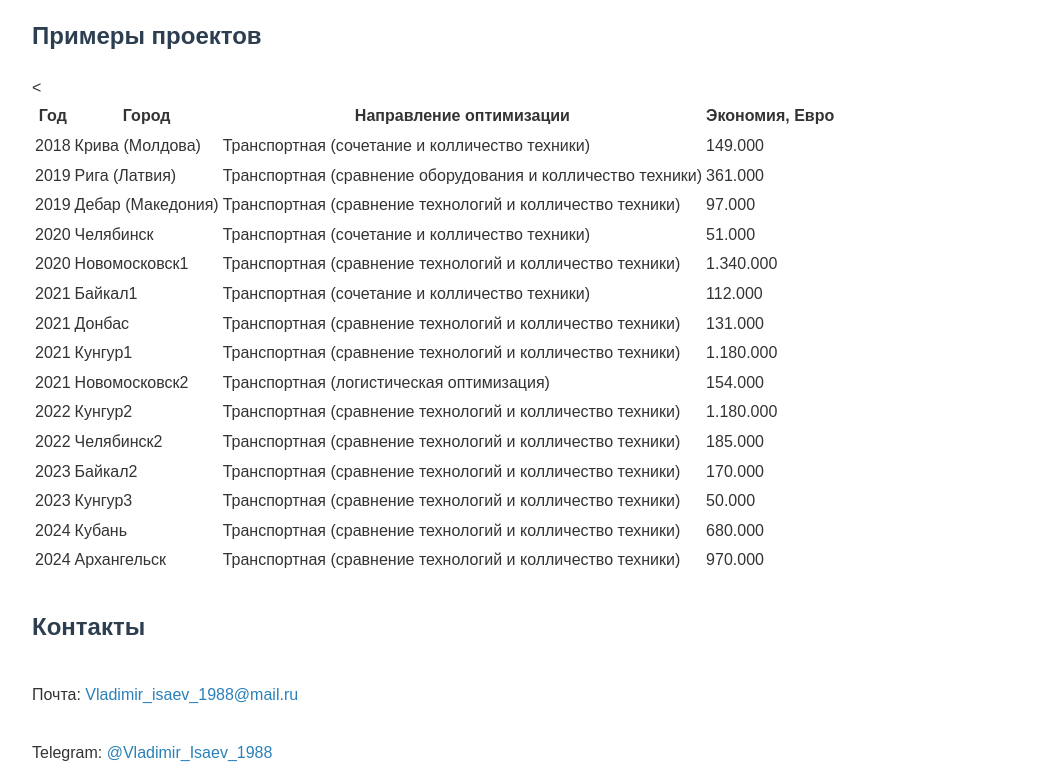
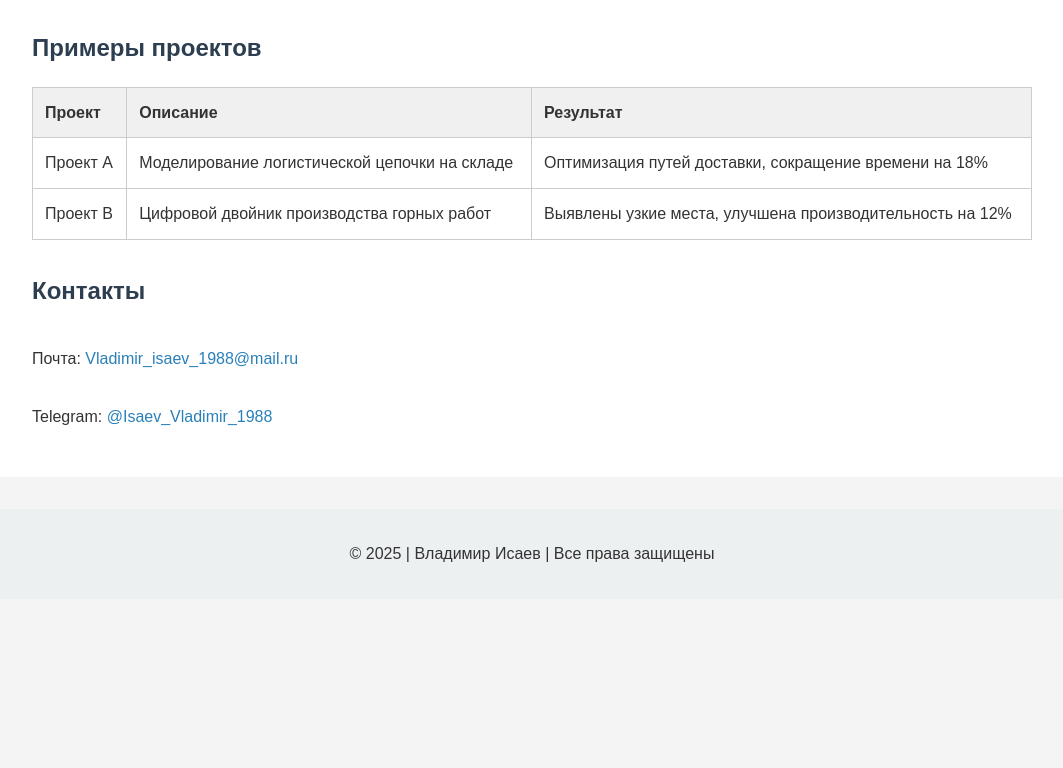
Before and after one commit to RealFerz/SimPlanCom, a plain HTML site: page index.html in a window 1280 px wide. Shown: the part 802-1570 px from the top of the page, without its empty margins (108-1171 px from the left). After the commit the page ends 1401 px from the top, so only its background shows below. Drawn offline with Linux system fonts and the light colour scheme.

Commit message:
Update index.html

```diff
--- a/index.html
+++ b/index.html
@@ -1,6 +1,4 @@
-
- <!DOCTYPE html>
- <html lang="ru">
+<!DOCTYPE html><html lang="ru">
 <head>
   <meta charset="UTF-8" />
   <meta name="viewport" content="width=device-width, initial-scale=1.0" />
@@ -19,6 +17,9 @@
       color: white;
       padding: 2rem 1rem;
       text-align: center;
+    }
+    header h1 {
+      font-size: 2.8rem;
     }
     .container {
       max-width: 1000px;
@@ -53,6 +54,21 @@
       border-radius: 12px;
       box-shadow: 0 4px 10px rgba(0,0,0,0.1);
     }
+    table {
+      width: 100%;
+      border-collapse: collapse;
+      margin-top: 1rem;
+    }
+    table, th, td {
+      border: 1px solid #ccc;
+    }
+    th, td {
+      padding: 0.75rem;
+      text-align: left;
+    }
+    th {
+      background-color: #f0f0f0;
+    }
   </style>
 </head>
 <body>
@@ -62,12 +78,10 @@
   </header>
   <div class="container">
     <section class="photo">
-       <img src="Photo.jpg" alt="Владимир Исаев" />
-     </section>
-
-     <section class="about">
+      <img src="photo.jpg" alt="Владимир Исаев" />
+    </section><section class="about">
   <h2>Обо мне</h2>
-       <p>Привет! Меня зовут Владимир Исаев, я разрабатываю математические модели и цифровые двойники производств, логистических, складских, а также процессов горных работ с 2017 года. Моделирование выполняю в специализированой среде Siemens Plant Simulation. Оптимизация - мой конек! Обращайтесь, контакты ниже. </p>
+  <p>Я — Исаев Владимир. Разрабатываю математические модели и цифровые двойники производств, логистических, складских, а также процессов горных работ с 2017 года.</p>
 </section>
 
 <section class="services">
@@ -85,100 +99,19 @@
   <h2>Примеры проектов</h2>
   <table>
     <tr>
-          <th>Год</th>
-          <th>Город</th>
-          <th>Направление оптимизации</th>
-          <th>Экономия, Евро</th>
+      <th>Проект</th>
+      <th>Описание</th>
+      <th>Результат</th>
     </tr>
     <tr>
-          <td>2018</td>
-          <td>Крива (Молдова)</td>
-          <td>Транспортная (сочетание и колличество техники)</td>
-          <td>149.000</td>
+      <td>Проект A</td>
+      <td>Моделирование логистической цепочки на складе</td>
+      <td>Оптимизация путей доставки, сокращение времени на 18%</td>
     </tr>
     <tr>
-          <td>2019</td>
-          <td>Рига (Латвия)</td>
-          <td>Транспортная (сравнение оборудования и колличество техники)</td>
-          <td>361.000</td>
-        </tr>
-         <tr>
-          <td>2019</td>
-          <td>Дебар (Македония)</td>
-          <td>Транспортная (сравнение технологий и колличество техники)</td>
-          <td>97.000</td>
-        </tr>
-         <tr>
-          <td>2020</td>
-          <td>Челябинск</td>
-          <td>Транспортная (сочетание и колличество техники)</td>
-          <td>51.000</td>
-        </tr>
-        <tr>
-          <td>2020</td>
-          <td>Новомосковск1</td>
-          <td>Транспортная (сравнение технологий и колличество техники)</td>
-          <td>1.340.000</td>
-        </tr>
-       <tr>
-          <td>2021</td>
-          <td>Байкал1</td>
-          <td>Транспортная (сочетание и колличество техники)</td>
-          <td>112.000</td>
-        </tr>
-       <tr>
-          <td>2021</td>
-          <td>Донбас</td>
-          <td>Транспортная (сравнение технологий и колличество техники)</td>
-          <td>131.000</td>
-        </tr>
-        <tr>
-          <td>2021</td>
-          <td>Кунгур1</td>
-          <td>Транспортная (сравнение технологий и колличество техники)</td>
-          <td>1.180.000</td>
-        </tr>
-         <tr>
-          <td>2021</td>
-          <td>Новомосковск2</td>
-          <td>Транспортная (логистическая оптимизация)</td>
-          <td>154.000</td>
-        </tr>
-        <tr>
-          <td>2022</td>
-          <td>Кунгур2</td>
-          <td>Транспортная (сравнение технологий и колличество техники)</td>
-          <td>1.180.000</td>
-       </tr>
-        <tr>
-          <td>2022</td>
-          <td>Челябинск2</td>
-          <td>Транспортная (сравнение технологий и колличество техники)</td>
-          <td>185.000</td>
-      </tr>
-        <tr>
-          <td>2023</td>
-          <td>Байкал2</td>
-          <td>Транспортная (сравнение технологий и колличество техники)</td>
-          <td>170.000</td>
-        <</tr>
-        <tr>
-          <td>2023</td>
-          <td>Кунгур3</td>
-          <td>Транспортная (сравнение технологий и колличество техники)</td>
-          <td>50.000</td>
-       </tr>
-        <tr>
-          <td>2024</td>
-          <td>Кубань</td>
-          <td>Транспортная (сравнение технологий и колличество техники)</td>
-          <td>680.000</td>
-        </tr>
-        <tr>
-          <td>2024</td>
-          <td>Архангельск</td>
-          <td>Транспортная (сравнение технологий и колличество техники)</td>
-          <td>970.000</td>
+      <td>Проект B</td>
+      <td>Цифровой двойник производства горных работ</td>
+      <td>Выявлены узкие места, улучшена производительность на 12%</td>
     </tr>
   </table>
 </section>
@@ -186,11 +119,10 @@
 <section class="contact">
   <h2>Контакты</h2>
   <p>Почта: <a href="mailto:Vladimir_isaev_1988@mail.ru">Vladimir_isaev_1988@mail.ru</a></p>
-       <p>Telegram: <a href="https://t.me/Vladimir_Isaev_1988" target="_blank">@Vladimir_Isaev_1988</a></p>
+  <p>Telegram: <a href="https://t.me/Isaev_Vladimir_1988" target="_blank">@Isaev_Vladimir_1988</a></p>
 </section>
-   </div>
 
-   <footer>
+  </div>  <footer>
     <p>&copy; 2025 | Владимир Исаев | Все права защищены</p>
   </footer>
 </body>
```
Lines whose indentation alone changed are shown as unchanged.
